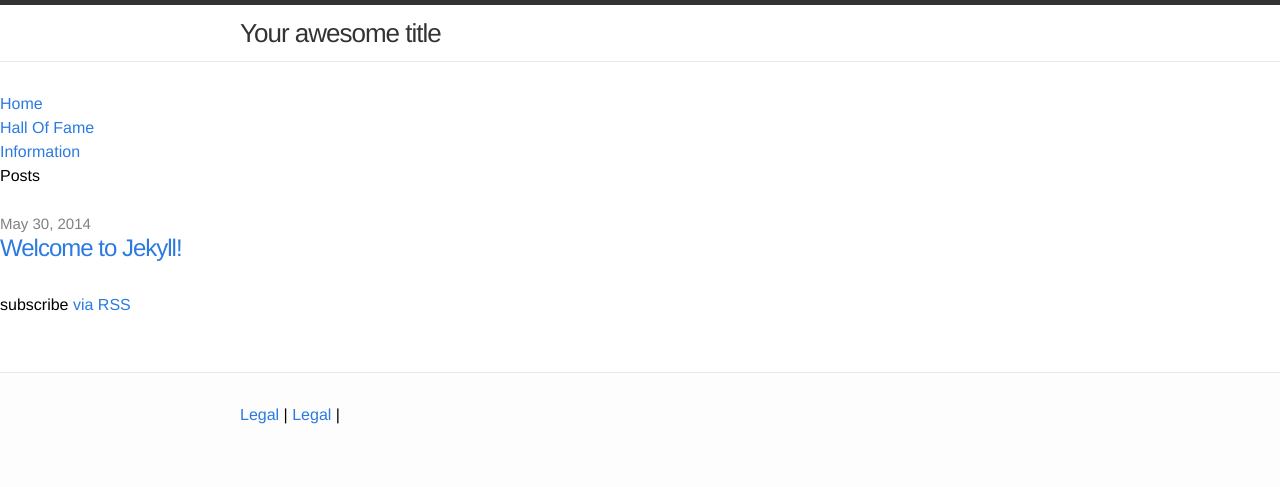
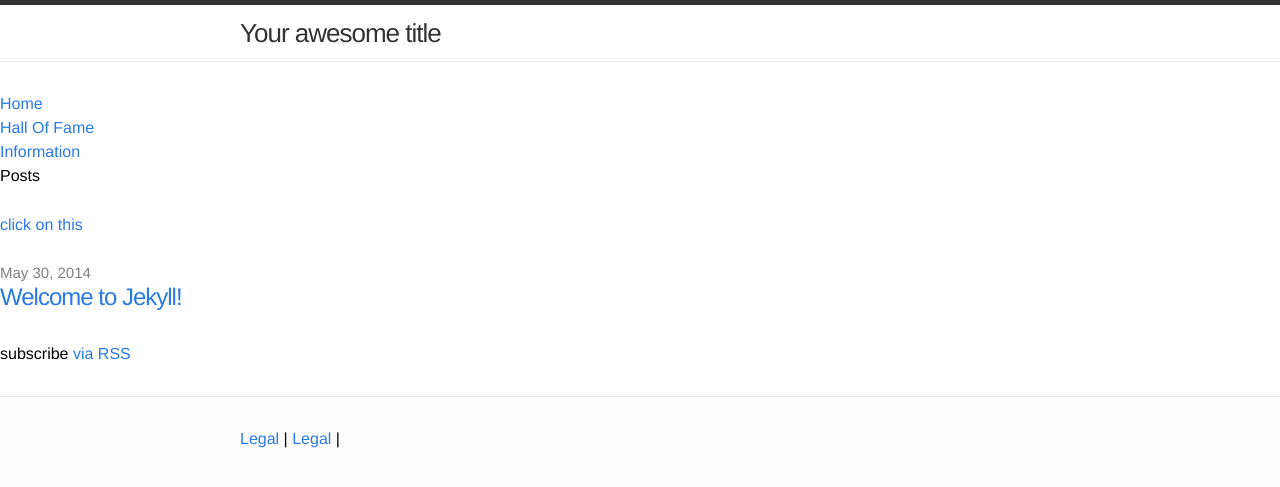
Before and after one commit to ankit09goyal/ankit09goyal.github.io, a Jekyll site: the page built from index.html, in a window 1280 px wide. Shown: the top 487 px of the page. Built offline with Jekyll 4.4.1, drawn with Linux system fonts in a browser that asks for light colours.

Commit message:
Update index.html

```diff
--- a/index.html
+++ b/index.html
@@ -6,7 +6,7 @@ layout: default
 
   <h1>Posts</h1>
 
-<h1><a href="{{ "/projects/2012/TeamA" | prepend: site.baseurl }}"</h1>
+<h1><a href="{{ "/projects/2012/TeamA" | prepend: site.baseurl }}"> click on this</a></h1>
 
   <ul class="posts">
     {% for post in site.posts %}
```
